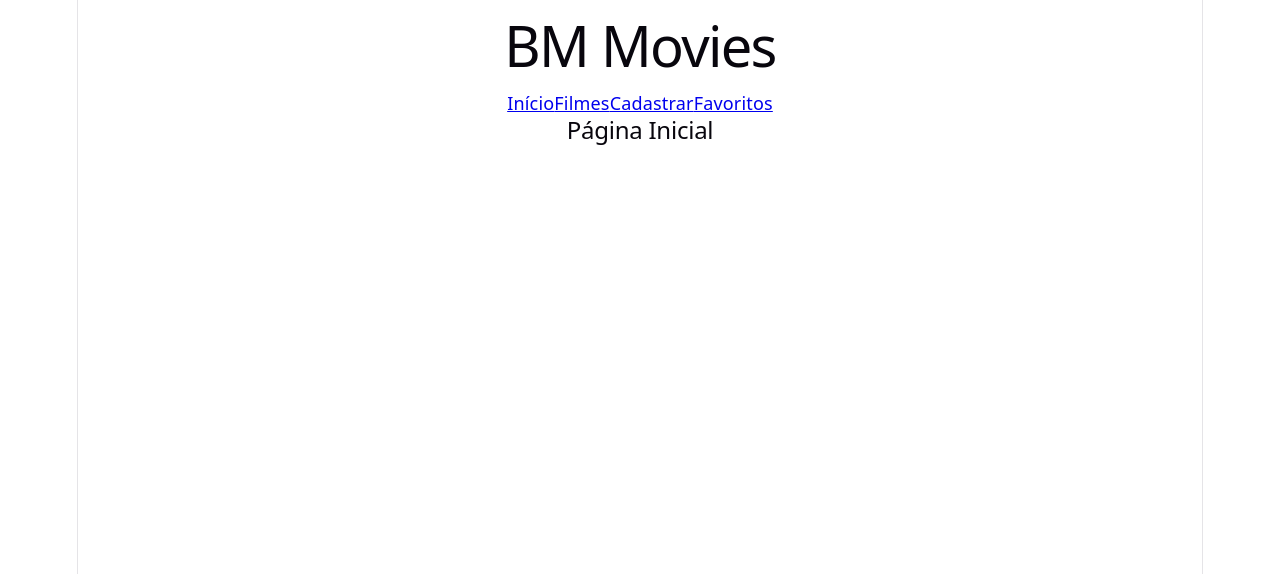
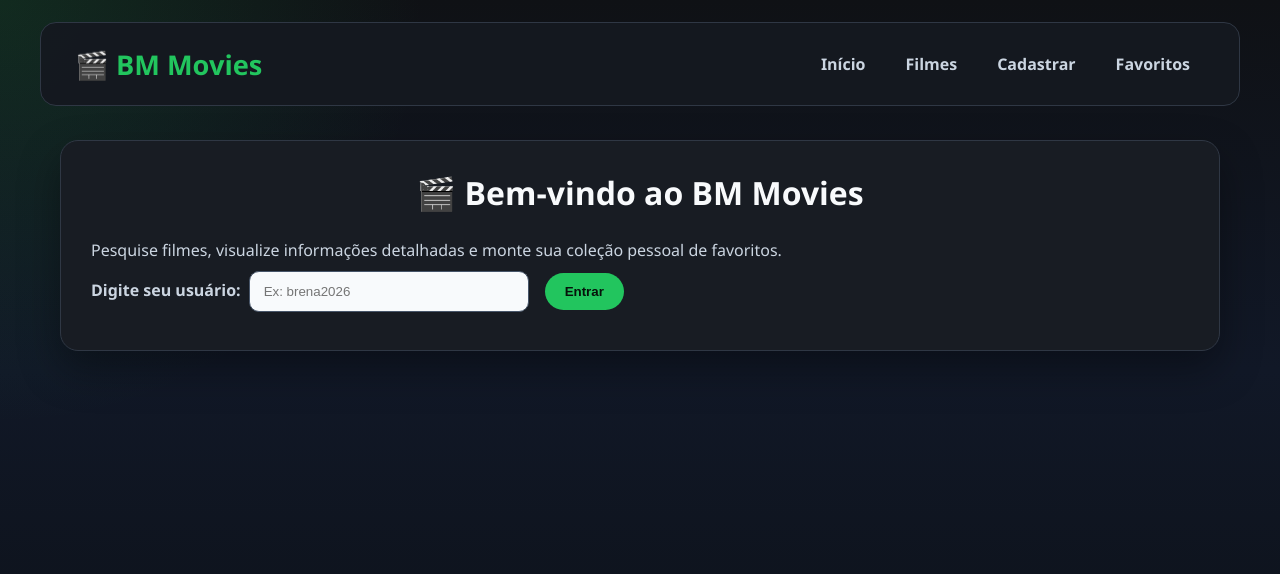
Before and after one commit to Mykael00/Projeto-Filmes, a Vue app in the folder frontend/: page / in a window 1280 px wide. Shown: the top 574 px of the page. Built offline with nearby package versions, Linux system fonts and the light colour scheme.

Commit message:
adiciona usuários locais e favoritos por usuário

```diff
--- a/frontend/src/App.vue
+++ b/frontend/src/App.vue
@@ -1,7 +1,7 @@
 <template>
   <div class="app">
     <nav class="navbar">
-      <h1>BM Movies</h1>
+      <h1 class="logo">🎬 BM Movies</h1>
 
       <div class="links">
         <RouterLink to="/">Início</RouterLink>
@@ -11,6 +11,8 @@
       </div>
     </nav>
 
-    <RouterView />
+    <main class="conteudo">
+      <RouterView />
+    </main>
   </div>
 </template>
--- a/frontend/src/style.css
+++ b/frontend/src/style.css
@@ -1,296 +1,195 @@
-:root {
-  --text: #6b6375;
-  --text-h: #08060d;
-  --bg: #fff;
-  --border: #e5e4e7;
-  --code-bg: #f4f3ec;
-  --accent: #aa3bff;
-  --accent-bg: rgba(170, 59, 255, 0.1);
-  --accent-border: rgba(170, 59, 255, 0.5);
-  --social-bg: rgba(244, 243, 236, 0.5);
-  --shadow:
-    rgba(0, 0, 0, 0.1) 0 10px 15px -3px, rgba(0, 0, 0, 0.05) 0 4px 6px -2px;
-
-  --sans: system-ui, 'Segoe UI', Roboto, sans-serif;
-  --heading: system-ui, 'Segoe UI', Roboto, sans-serif;
-  --mono: ui-monospace, Consolas, monospace;
-
-  font: 18px/145% var(--sans);
-  letter-spacing: 0.18px;
-  color-scheme: light dark;
-  color: var(--text);
-  background: var(--bg);
-  font-synthesis: none;
-  text-rendering: optimizeLegibility;
-  -webkit-font-smoothing: antialiased;
-  -moz-osx-font-smoothing: grayscale;
-
-  @media (max-width: 1024px) {
-    font-size: 16px;
-  }
-}
-
-@media (prefers-color-scheme: dark) {
-  :root {
-    --text: #9ca3af;
-    --text-h: #f3f4f6;
-    --bg: #16171d;
-    --border: #2e303a;
-    --code-bg: #1f2028;
-    --accent: #c084fc;
-    --accent-bg: rgba(192, 132, 252, 0.15);
-    --accent-border: rgba(192, 132, 252, 0.5);
-    --social-bg: rgba(47, 48, 58, 0.5);
-    --shadow:
-      rgba(0, 0, 0, 0.4) 0 10px 15px -3px, rgba(0, 0, 0, 0.25) 0 4px 6px -2px;
-  }
-
-  #social .button-icon {
-    filter: invert(1) brightness(2);
-  }
+* {
+  margin: 0;
+  padding: 0;
+  box-sizing: border-box;
 }
 
 body {
-  margin: 0;
+  background:
+    radial-gradient(circle at top left, rgba(34, 197, 94, 0.14), transparent 28%),
+    linear-gradient(180deg, #0f1115 0%, #111827 45%, #0b0f14 100%);
+  color: #f8fafc;
+  font-family: 'Segoe UI', Arial, sans-serif;
+  min-height: 100vh;
 }
 
-h1,
-h2 {
-  font-family: var(--heading);
-  font-weight: 500;
-  color: var(--text-h);
+#app,
+.app {
+  min-height: 100vh;
 }
 
-h1 {
-  font-size: 56px;
-  letter-spacing: -1.68px;
-  margin: 32px 0;
-  @media (max-width: 1024px) {
-    font-size: 36px;
-    margin: 20px 0;
+.navbar {
+  max-width: 1200px;
+  margin: 22px auto 0;
+  padding: 20px 34px;
+  background: rgba(20, 24, 32, 0.96);
+  border: 1px solid #2f3744;
+  border-radius: 16px;
+  display: flex;
+  justify-content: space-between;
+  align-items: center;
+}
+
+.logo {
+  color: #22c55e;
+  font-size: 1.7rem;
+  font-weight: 800;
+}
+
+.links {
+  display: flex;
+  gap: 10px;
+}
+
+.links a {
+  color: #cbd5e1;
+  text-decoration: none;
+  font-weight: 600;
+  padding: 10px 15px;
+  border-radius: 999px;
+  transition: 0.3s;
+}
+
+.links a:hover {
+  color: #ffffff;
+  background: #1f2937;
+}
+
+.conteudo {
+  max-width: 1200px;
+  margin: 0 auto;
+  padding: 34px 20px 50px;
+}
+
+section {
+  background: #181c23;
+  border: 1px solid #2f3744;
+  border-radius: 18px;
+  padding: 30px;
+  box-shadow: 0 18px 40px rgba(0, 0, 0, 0.35);
+}
+
+h2 {
+  text-align: center;
+  color: #f8fafc;
+  font-size: 2rem;
+  margin-bottom: 24px;
+}
+
+label {
+  color: #cbd5e1;
+  font-weight: 600;
+}
+
+input {
+  width: 280px;
+  max-width: 100%;
+  padding: 12px 14px;
+  margin: 8px;
+  border-radius: 10px;
+  border: 1px solid #475569;
+  background: #f8fafc;
+  color: #0f172a;
+}
+
+input:focus {
+  outline: none;
+  border-color: #22c55e;
+  box-shadow: 0 0 0 3px rgba(34, 197, 94, 0.18);
+}
+
+button {
+  background: #22c55e;
+  color: #06110a;
+  border: none;
+  border-radius: 999px;
+  padding: 11px 20px;
+  font-weight: 800;
+  cursor: pointer;
+  margin: 8px;
+  transition: 0.25s;
+}
+
+button:hover {
+  background: #4ade80;
+  transform: translateY(-1px);
+}
+
+p {
+  color: #cbd5e1;
+  line-height: 1.55;
+}
+
+.movie-card {
+  background: #202631;
+  border: 1px solid #374151;
+  border-radius: 18px;
+  padding: 22px;
+  margin: 24px auto;
+  max-width: 950px;
+  display: flex;
+  gap: 24px;
+  text-align: left;
+}
+
+.movie-card img {
+  width: 185px;
+  min-width: 185px;
+  border-radius: 12px;
+}
+
+.movie-card h3 {
+  color: #ffffff;
+  font-size: 1.7rem;
+  margin-bottom: 12px;
+}
+
+.movie-card p {
+  margin-bottom: 12px;
+}
+
+ul {
+  list-style: none;
+}
+
+li {
+  background: #202631;
+  border: 1px solid #374151;
+  border-radius: 14px;
+  max-width: 850px;
+  margin: 18px auto;
+  padding: 20px;
+}
+
+strong {
+  color: #ffffff;
+}
+
+@media (max-width: 768px) {
+  .navbar {
+    margin: 12px;
+    flex-direction: column;
+    gap: 16px;
+    text-align: center;
+  }
+
+  .links {
+    flex-wrap: wrap;
+    justify-content: center;
+  }
+
+  .movie-card {
+    flex-direction: column;
+    align-items: center;
+    text-align: center;
+  }
+
+  .movie-card img {
+    width: 220px;
+  }
+
+  input {
+    width: 100%;
+    margin: 8px 0;
   }
 }
-h2 {
-  font-size: 24px;
-  line-height: 118%;
-  letter-spacing: -0.24px;
-  margin: 0 0 8px;
-  @media (max-width: 1024px) {
-    font-size: 20px;
-  }
-}
-p {
-  margin: 0;
-}
-
-code,
-.counter {
-  font-family: var(--mono);
-  display: inline-flex;
-  border-radius: 4px;
-  color: var(--text-h);
-}
-
-code {
-  font-size: 15px;
-  line-height: 135%;
-  padding: 4px 8px;
-  background: var(--code-bg);
-}
-
-.counter {
-  font-size: 16px;
-  padding: 5px 10px;
-  border-radius: 5px;
-  color: var(--accent);
-  background: var(--accent-bg);
-  border: 2px solid transparent;
-  transition: border-color 0.3s;
-  margin-bottom: 24px;
-
-  &:hover {
-    border-color: var(--accent-border);
-  }
-  &:focus-visible {
-    outline: 2px solid var(--accent);
-    outline-offset: 2px;
-  }
-}
-
-.hero {
-  position: relative;
-
-  .base,
-  .framework,
-  .vite {
-    inset-inline: 0;
-    margin: 0 auto;
-  }
-
-  .base {
-    width: 170px;
-    position: relative;
-    z-index: 0;
-  }
-
-  .framework,
-  .vite {
-    position: absolute;
-  }
-
-  .framework {
-    z-index: 1;
-    top: 34px;
-    height: 28px;
-    transform: perspective(2000px) rotateZ(300deg) rotateX(44deg) rotateY(39deg)
-      scale(1.4);
-  }
-
-  .vite {
-    z-index: 0;
-    top: 107px;
-    height: 26px;
-    width: auto;
-    transform: perspective(2000px) rotateZ(300deg) rotateX(40deg) rotateY(39deg)
-      scale(0.8);
-  }
-}
-
-#app {
-  width: 1126px;
-  max-width: 100%;
-  margin: 0 auto;
-  text-align: center;
-  border-inline: 1px solid var(--border);
-  min-height: 100svh;
-  display: flex;
-  flex-direction: column;
-  box-sizing: border-box;
-}
-
-#center {
-  display: flex;
-  flex-direction: column;
-  gap: 25px;
-  place-content: center;
-  place-items: center;
-  flex-grow: 1;
-
-  @media (max-width: 1024px) {
-    padding: 32px 20px 24px;
-    gap: 18px;
-  }
-}
-
-#next-steps {
-  display: flex;
-  border-top: 1px solid var(--border);
-  text-align: left;
-
-  & > div {
-    flex: 1 1 0;
-    padding: 32px;
-    @media (max-width: 1024px) {
-      padding: 24px 20px;
-    }
-  }
-
-  .icon {
-    margin-bottom: 16px;
-    width: 22px;
-    height: 22px;
-  }
-
-  @media (max-width: 1024px) {
-    flex-direction: column;
-    text-align: center;
-  }
-}
-
-#docs {
-  border-right: 1px solid var(--border);
-
-  @media (max-width: 1024px) {
-    border-right: none;
-    border-bottom: 1px solid var(--border);
-  }
-}
-
-#next-steps ul {
-  list-style: none;
-  padding: 0;
-  display: flex;
-  gap: 8px;
-  margin: 32px 0 0;
-
-  .logo {
-    height: 18px;
-  }
-
-  a {
-    color: var(--text-h);
-    font-size: 16px;
-    border-radius: 6px;
-    background: var(--social-bg);
-    display: flex;
-    padding: 6px 12px;
-    align-items: center;
-    gap: 8px;
-    text-decoration: none;
-    transition: box-shadow 0.3s;
-
-    &:hover {
-      box-shadow: var(--shadow);
-    }
-    .button-icon {
-      height: 18px;
-      width: 18px;
-    }
-  }
-
-  @media (max-width: 1024px) {
-    margin-top: 20px;
-    flex-wrap: wrap;
-    justify-content: center;
-
-    li {
-      flex: 1 1 calc(50% - 8px);
-    }
-
-    a {
-      width: 100%;
-      justify-content: center;
-      box-sizing: border-box;
-    }
-  }
-}
-
-#spacer {
-  height: 88px;
-  border-top: 1px solid var(--border);
-  @media (max-width: 1024px) {
-    height: 48px;
-  }
-}
-
-.ticks {
-  position: relative;
-  width: 100%;
-
-  &::before,
-  &::after {
-    content: '';
-    position: absolute;
-    top: -4.5px;
-    border: 5px solid transparent;
-  }
-
-  &::before {
-    left: 0;
-    border-left-color: var(--border);
-  }
-  &::after {
-    right: 0;
-    border-right-color: var(--border);
-  }
-}
--- a/frontend/src/views/FavoritosView.vue
+++ b/frontend/src/views/FavoritosView.vue
@@ -1,12 +1,29 @@
 <template>
   <section>
-    <h2>Favoritos</h2>
+    <h2>Meus Favoritos</h2>
+
+    <div v-if="usuario">
+      <p>
+        Usuário ativo:
+        <strong>{{ usuario }}</strong>
+      </p>
+    </div>
+
+    <div v-else>
+      <p>Você precisa criar ou selecionar um usuário para ver seus favoritos.</p>
+
+      <button @click="irParaHome">
+        👤 Criar Usuário
+      </button>
+    </div>
 
     <p v-if="loading">Carregando favoritos...</p>
     <p v-else-if="erro">{{ erro }}</p>
 
-    <div v-else>
-      <p v-if="favoritos.length === 0">Nenhum favorito cadastrado.</p>
+    <div v-else-if="usuario">
+      <p v-if="favoritos.length === 0">
+        Nenhum favorito cadastrado para este usuário.
+      </p>
 
       <ul v-else>
         <li v-for="favorito in favoritos" :key="favorito.id">
@@ -41,22 +58,42 @@
 
 <script setup>
 import { ref, onMounted } from 'vue'
+import { useRouter } from 'vue-router'
 import axios from 'axios'
+
+const router = useRouter()
 
 const favoritos = ref([])
 const loading = ref(true)
 const erro = ref('')
+const usuario = ref('')
 
 const editandoId = ref(null)
 const usuarioEditado = ref('')
 const filmeIdEditado = ref('')
 
+function irParaHome() {
+  router.push('/')
+}
+
 async function carregarFavoritos() {
+  usuario.value = localStorage.getItem('usuario') || ''
+
+  if (!usuario.value) {
+    loading.value = false
+    return
+  }
+
   try {
     loading.value = true
     erro.value = ''
 
-    const response = await axios.get('http://127.0.0.1:8000/favorites')
+    const response = await axios.get('http://127.0.0.1:8000/favorites', {
+      params: {
+        usuario: usuario.value
+      }
+    })
+
     favoritos.value = response.data
   } catch (error) {
     erro.value = 'Erro ao carregar favoritos.'
--- a/frontend/src/views/HomeView.vue
+++ b/frontend/src/views/HomeView.vue
@@ -1,3 +1,78 @@
 <template>
-  <h2>Página Inicial</h2>
+  <section class="home">
+    <h2>🎬 Bem-vindo ao BM Movies</h2>
+
+    <p class="descricao">
+      Pesquise filmes, visualize informações detalhadas e monte sua coleção pessoal de favoritos.
+    </p>
+
+    <div v-if="usuarioSalvo" class="usuario-box">
+      <p>
+        Usuário ativo:
+        <strong>{{ usuarioSalvo }}</strong>
+      </p>
+
+      <button @click="irParaFilmes">
+        🎬 Ir para Filmes
+      </button>
+
+      <button @click="sairUsuario">
+        Trocar usuário
+      </button>
+    </div>
+
+    <div v-else class="login-box">
+      <label>Digite seu usuário:</label>
+
+      <input
+        v-model="usuario"
+        type="text"
+        placeholder="Ex: brena2026"
+        @keyup.enter="entrar"
+      />
+
+      <button @click="entrar">
+        Entrar
+      </button>
+    </div>
+
+    <p v-if="erro">{{ erro }}</p>
+  </section>
 </template>
+
+<script setup>
+import { ref, onMounted } from 'vue'
+import { useRouter } from 'vue-router'
+
+const router = useRouter()
+
+const usuario = ref('')
+const usuarioSalvo = ref('')
+const erro = ref('')
+
+onMounted(() => {
+  usuarioSalvo.value = localStorage.getItem('usuario') || ''
+})
+
+function entrar() {
+  erro.value = ''
+
+  if (!usuario.value.trim()) {
+    erro.value = 'Digite um nome de usuário.'
+    return
+  }
+
+  localStorage.setItem('usuario', usuario.value.trim())
+  usuarioSalvo.value = usuario.value.trim()
+  usuario.value = ''
+}
+
+function sairUsuario() {
+  localStorage.removeItem('usuario')
+  usuarioSalvo.value = ''
+}
+
+function irParaFilmes() {
+  router.push('/filmes')
+}
+</script>
```
Also changed, not shown: frontend/src/views/FilmesView.vue (+50 -15 lines), 1 other file (tests, documents, lock files or other folders).
